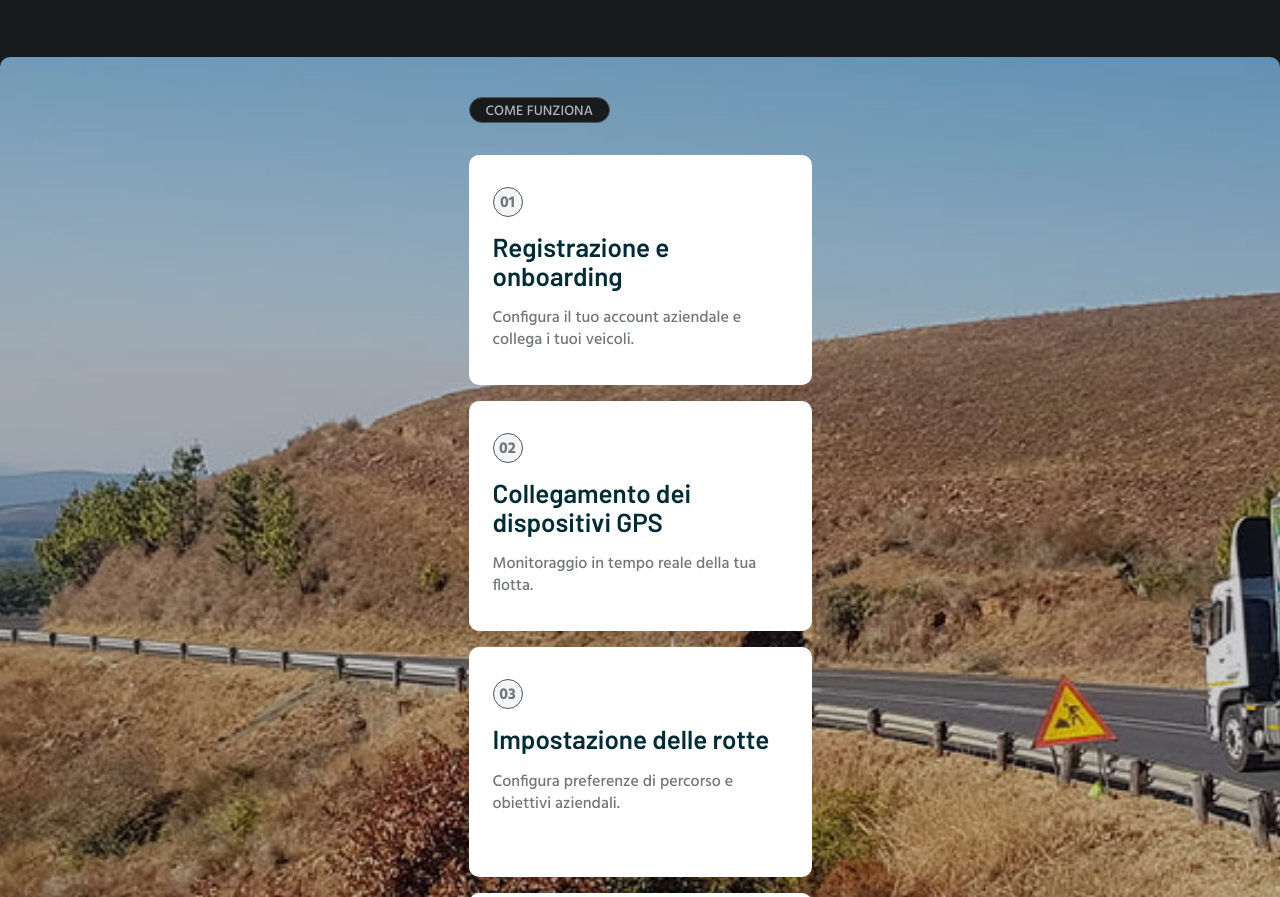
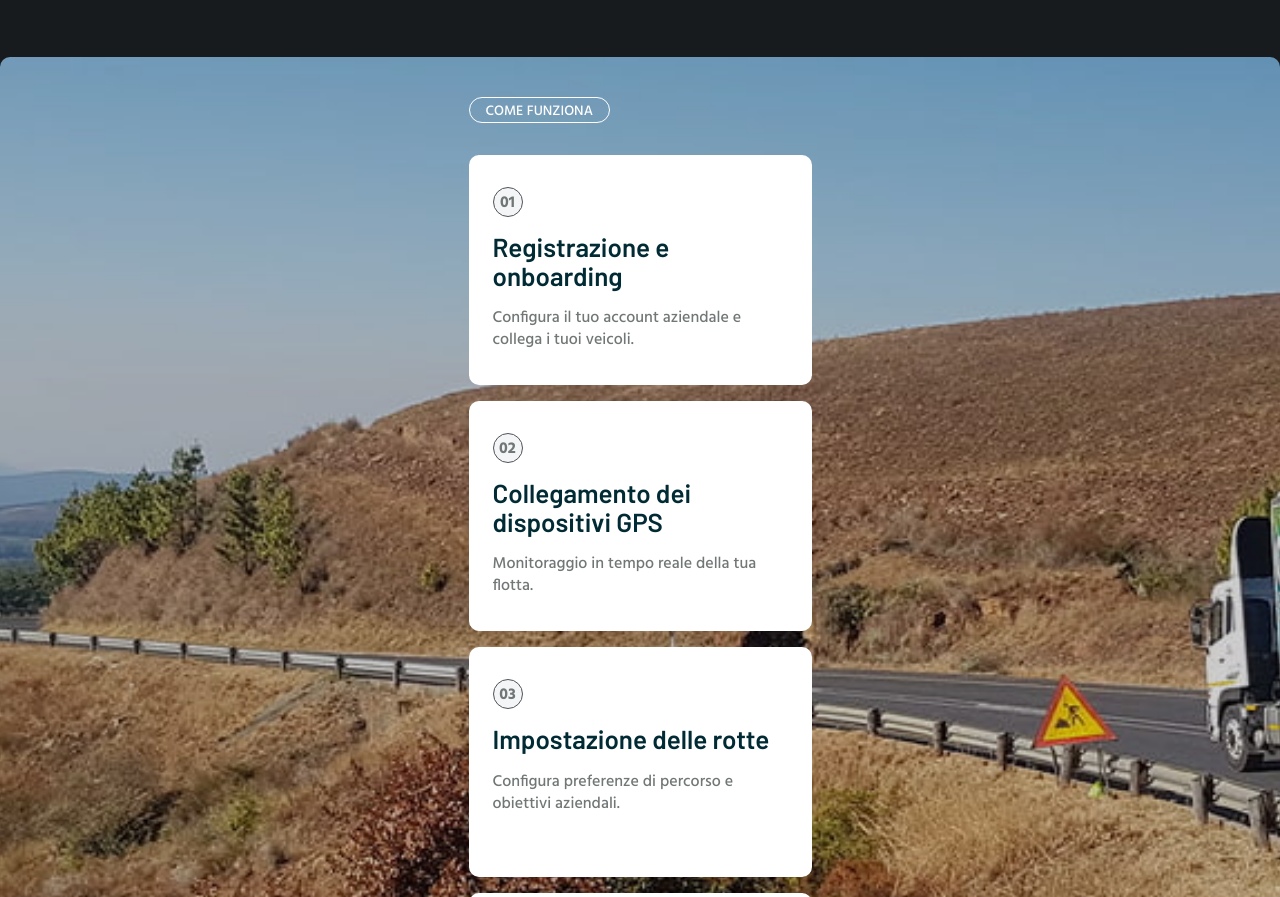
Before and after one commit to DenysHV1/route-gauge-outs, a website built with Vite: page src/index.html in a window 1280 px wide. Shown: the part 2927-3824 px from the top of the page. Built offline with nearby package versions, Linux system fonts and the light colour scheme.

Commit message:
controll

```diff
--- a/src/partials/contact.html
+++ b/src/partials/contact.html
@@ -1,4 +1,4 @@
-<section class="contact" id="contact">
+<section class="contact" id="contacts">
   <div class="contact_container container">
     <h2 class="title-h2">
       <span>contatti</span>
--- a/src/partials/how-works.html
+++ b/src/partials/how-works.html
@@ -1,6 +1,6 @@
 <section class="how-works" id="how-works">
   <div class="how-works_container container">
-    <h2 class="title-h2"><span>Come funziona</span></h2>
+    <h2 class="title-h2 how-works-title"><span>Come funziona</span></h2>
     <ul class="how-works-list">
       <li class="how-works-item">
         <h4>01</h4>
--- a/src/scss/contact.css
+++ b/src/scss/contact.css
@@ -77,6 +77,7 @@
   align-items: flex-start;
   justify-content: flex-start;
   gap: 16px;
+  width: 100%;
   @media screen and (min-width: 1440px) {
     flex-direction: row;
     justify-content: space-between;
--- a/src/scss/header.css
+++ b/src/scss/header.css
@@ -74,6 +74,9 @@
   height: 100%;
   width: 100%;
   gap: 26px;
+  @media screen and (max-height: 525px) {
+    gap: 15px;
+  }
 }
 
 .header-nav-mobile-item > a {
--- a/src/scss/how-works.css
+++ b/src/scss/how-works.css
@@ -9,6 +9,17 @@
   overflow: hidden;
   min-height: 615px;
 }
+
+.how-works-title{
+  background-color: transparent !important;
+  border: 1px solid #fff !important;
+}
+
+.how-works-title span {
+  color: #fff !important;
+}
+
+
 
 .how-works_container {
   display: flex;
```
